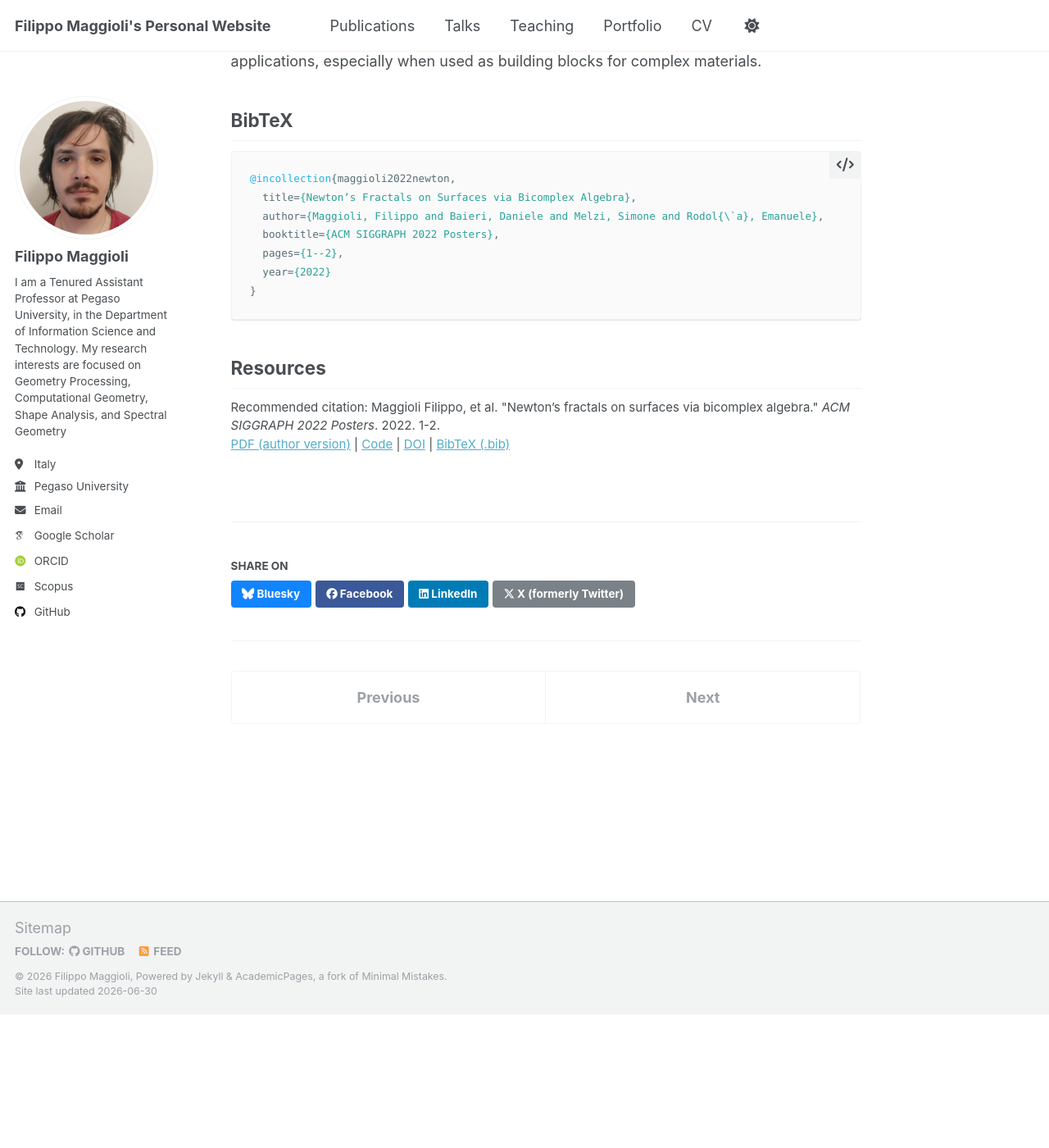
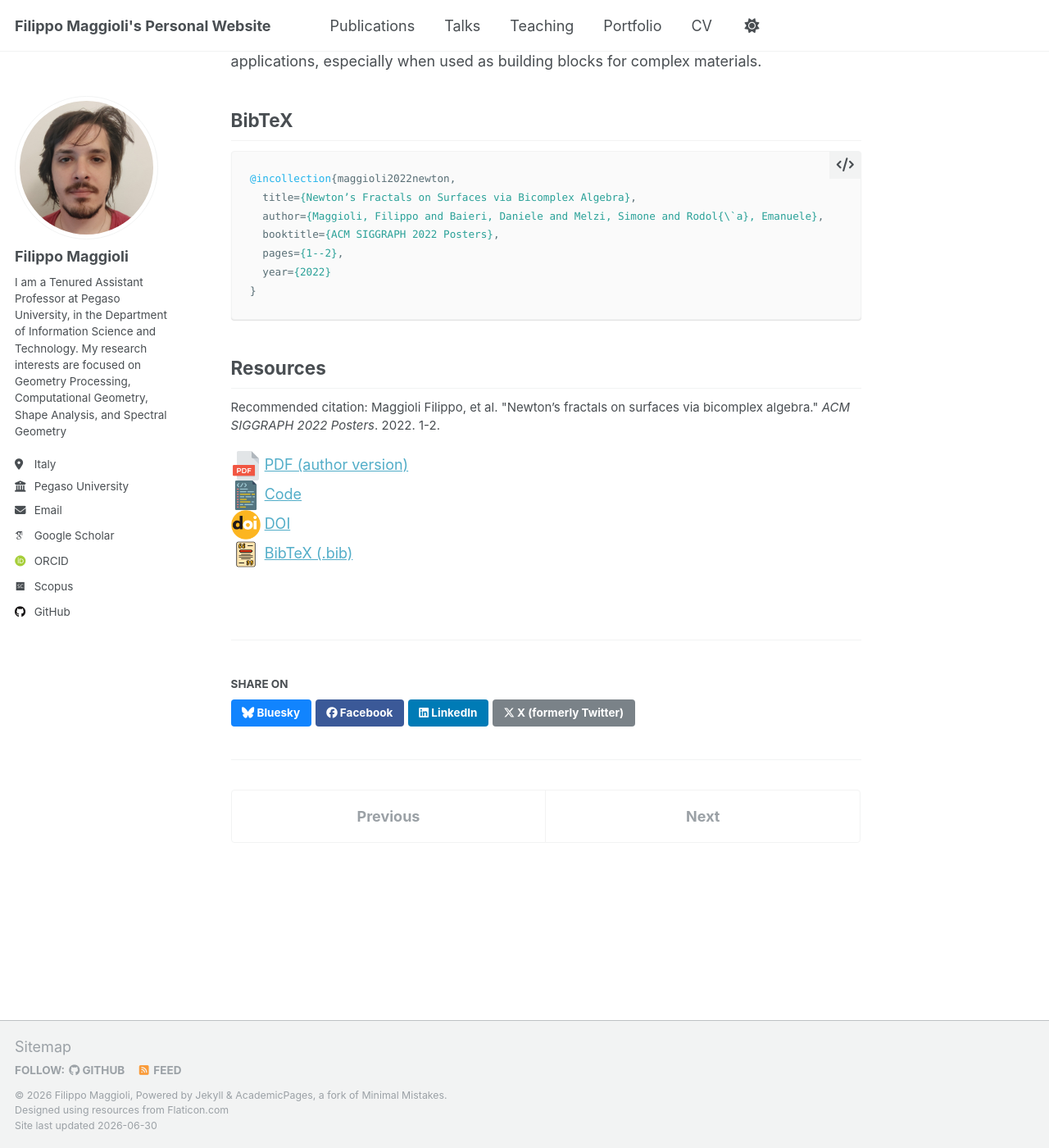
Before and after one commit to fmaggioli/fmaggioli.github.io, a Jekyll site: the page built from _publications/2022-07-25-newton.md, in a window 1280 px wide and 1400 px high, scrolled down 338 px. Shown: the whole window at 82% size. Built offline with Jekyll 4.4.1, drawn with Linux system fonts in a browser that asks for light colours; some web fonts are replaced; before the commit the page ends 1575 px from its top, so only the background shows below that.

Commit message:
Extra polishing of project pages.

```diff
--- a/_includes/footer.html
+++ b/_includes/footer.html
@@ -21,5 +21,6 @@
 
 <div class="page__footer-copyright">
   &copy; {{ site.time | date: '%Y' }} {{ site.name | default: site.title }}, {{ site.data.ui-text[site.locale].powered_by | default: "Powered by" }} <a href="http://jekyllrb.com" rel="nofollow">Jekyll</a> &amp; <a href="https://github.com/academicpages/academicpages.github.io">AcademicPages</a>, a fork of <a href="https://mademistakes.com/work/minimal-mistakes-jekyll-theme/" rel="nofollow">Minimal Mistakes</a>.<br />
+  Designed using resources from Flaticon.com<br />
   Site last updated {{ "now" | date: '%Y-%m-%d' %}}
 </div>
--- a/_layouts/single.html
+++ b/_layouts/single.html
@@ -18,6 +18,10 @@ layout: default
   iframe {
     width: 100%;
     aspect-ratio: 16 / 9;
+  }
+
+  .resources-item {
+    vertical-align: middle;
   }
 </style>
 
@@ -67,22 +71,40 @@ layout: default
           Recommended citation: {{ page.citation }}<br/>
         {% endif %}
         {% if page.paperurl %}
-        <a href="{{ page.paperurl }}">PDF (author version)</a> |
+        <div class="resources-item">
+          <img src="/images/icons/pdf-icon.png" width="36">
+          <a href="{{ page.paperurl }}">PDF (author version)</a>
+        </div>
         {% endif %}
         {% if page.supmaturl %}
-        <a href="{{ page.supmaturl }}">Supplementary material</a> |
+        <div class="resources-item">
+          <img src="/images/icons/supmat-icon.png" width="36">
+          <a href="{{ page.supmaturl }}">Supplementary material</a>
+        </div>
         {% endif %}
         {% if page.arxivurl %}
-        <a href="{{ page.arxivurl }}">arXiv</a> |
+        <div class="resources-item">
+          <img src="/images/icons/arxiv-icon.png" width="36">
+          <a href="{{ page.arxivurl }}">arXiv</a>
+        </div>
         {% endif %}
         {% if page.codeurl %}
-        <a href="{{ page.codeurl }}">Code</a> |
+        <div class="resources-item">
+          <img src="/images/icons/code-icon.png" width="36">
+          <a href="{{ page.codeurl }}">Code</a>
+        </div>
         {% endif %}
         {% if page.doi %}
-        <a href="{{ page.doi }}">DOI</a> |
+        <div class="resources-item">
+          <img src="/images/icons/doi-icon.png" width="36">
+          <a href="{{ page.doi }}">DOI</a>
+        </div>
         {% endif %}
         {% if page.bibtexurl %}
-        <a href="{{ page.bibtexurl }}">BibTeX (.bib)</a>
+        <div class="resources-item">
+          <img src="/images/icons/bibtex-icon.png" width="36">
+          <a href="{{ page.bibtexurl }}">BibTeX (.bib)</a>
+        </div>
         {% endif %}
         </p>
 
```
Also changed, not shown: images/icons/arxiv-icon.png (added), images/icons/bibtex-icon.png (added), images/icons/code-icon.png (added), images/icons/doi-icon.png (added), images/icons/pdf-icon.png (added), images/icons/supmat-icon.png (added).
